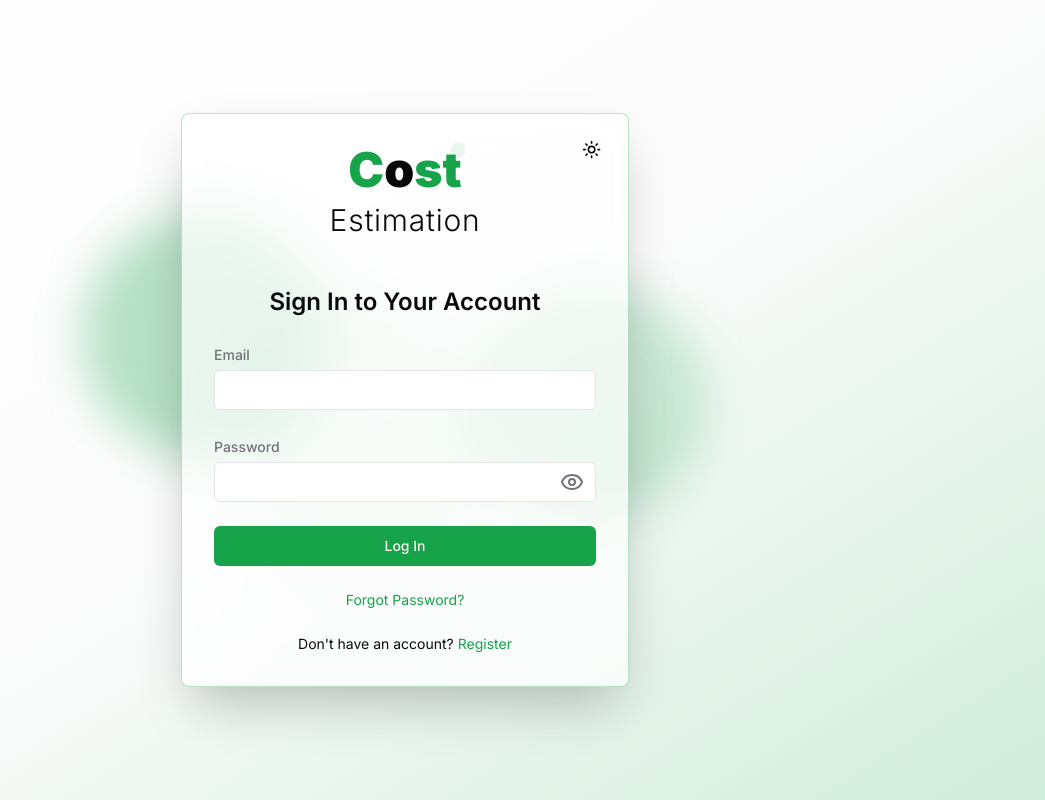
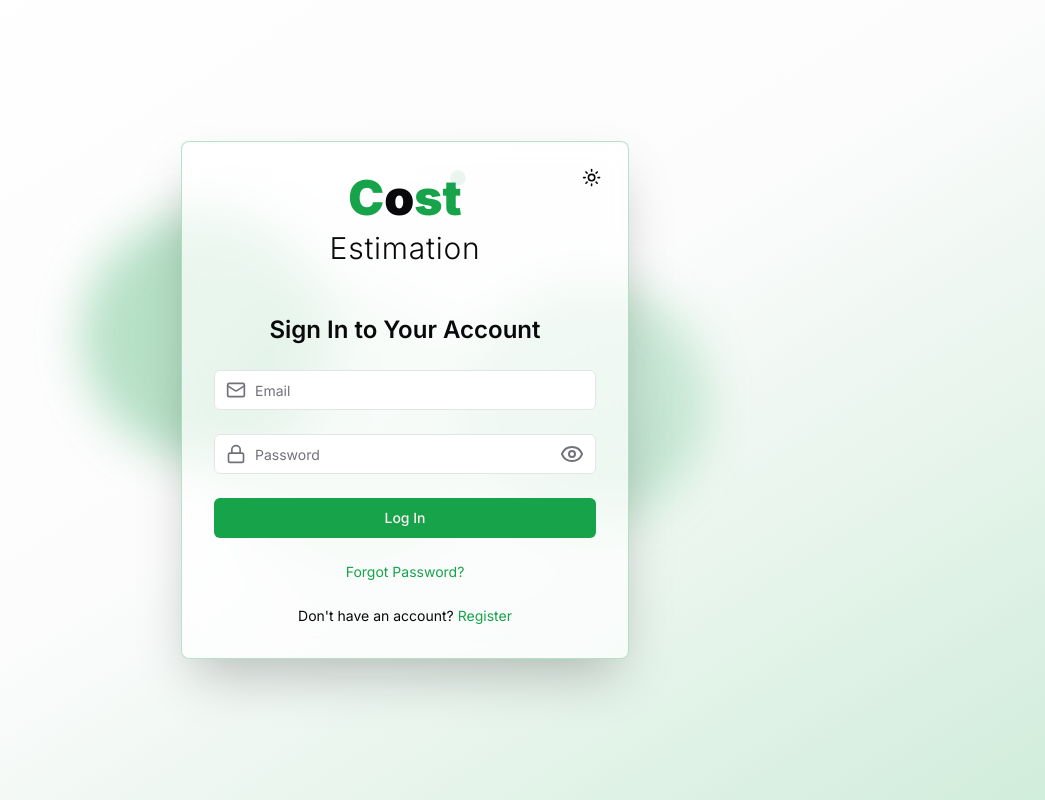
Before and after one commit to dev-devstination/cost-etimation-panel, a Next.js app: page /en/login in a window 1280 px wide. Shown: the whole page, without its empty margins (235-1280 px from the left). Built offline with nearby package versions, Linux system fonts and the light colour scheme.

Commit message:
add icons to auth inputs

```diff
--- a/src/features/auth/components/auth-input.tsx
+++ b/src/features/auth/components/auth-input.tsx
@@ -1,6 +1,6 @@
 import { useState } from 'react';
 import { FieldValues, Path, UseFormRegister } from 'react-hook-form';
-import { Eye, EyeOff } from 'lucide-react';
+import { Eye, EyeOff, Mail, Lock } from 'lucide-react';
 
 import { cn } from '@/lib/utils';
 import { Label } from '@/components/ui/label';
@@ -28,6 +28,14 @@ export function AuthInput<T extends FieldValues>({
 
   const togglePasswordVisibility = () => setShowPassword(!showPassword);
 
+  const getIcon = () => {
+    if (type === 'email')
+      return <Mail className="h-5 w-5 text-muted-foreground" />;
+    if (type === 'password')
+      return <Lock className="h-5 w-5 text-muted-foreground" />;
+    return null;
+  };
+
   return (
     <div className="space-y-1">
       {label && (
@@ -39,11 +47,14 @@ export function AuthInput<T extends FieldValues>({
         </Label>
       )}
       <div className="relative">
+        <div className="absolute left-3 top-1/2 -translate-y-1/2 pointer-events-none">
+          {getIcon()}
+        </div>
         <Input
           id={name}
           type={type === 'password' && showPassword ? 'text' : type}
           className={cn(
-            'pr-10 transition-all duration-200 ease-in-out',
+            'px-10 transition-all duration-200 ease-in-out',
             error && 'border-destructive focus-visible:ring-destructive'
           )}
           placeholder={placeholder}
--- a/src/features/auth/components/login-form.tsx
+++ b/src/features/auth/components/login-form.tsx
@@ -52,14 +52,14 @@ export const LoginForm: React.FC = () => {
         <AuthInput
           name="email"
           type="email"
-          label={tForm('email.label')}
+          placeholder={tForm('email.label')}
           register={register}
           error={errors.email?.message || serverState.errors?.email?.[0]}
         />
         <AuthInput
           name="password"
           type="password"
-          label={tForm('password.label')}
+          placeholder={tForm('password.label')}
           register={register}
           error={errors.password?.message || serverState.errors?.password?.[0]}
         />
```
